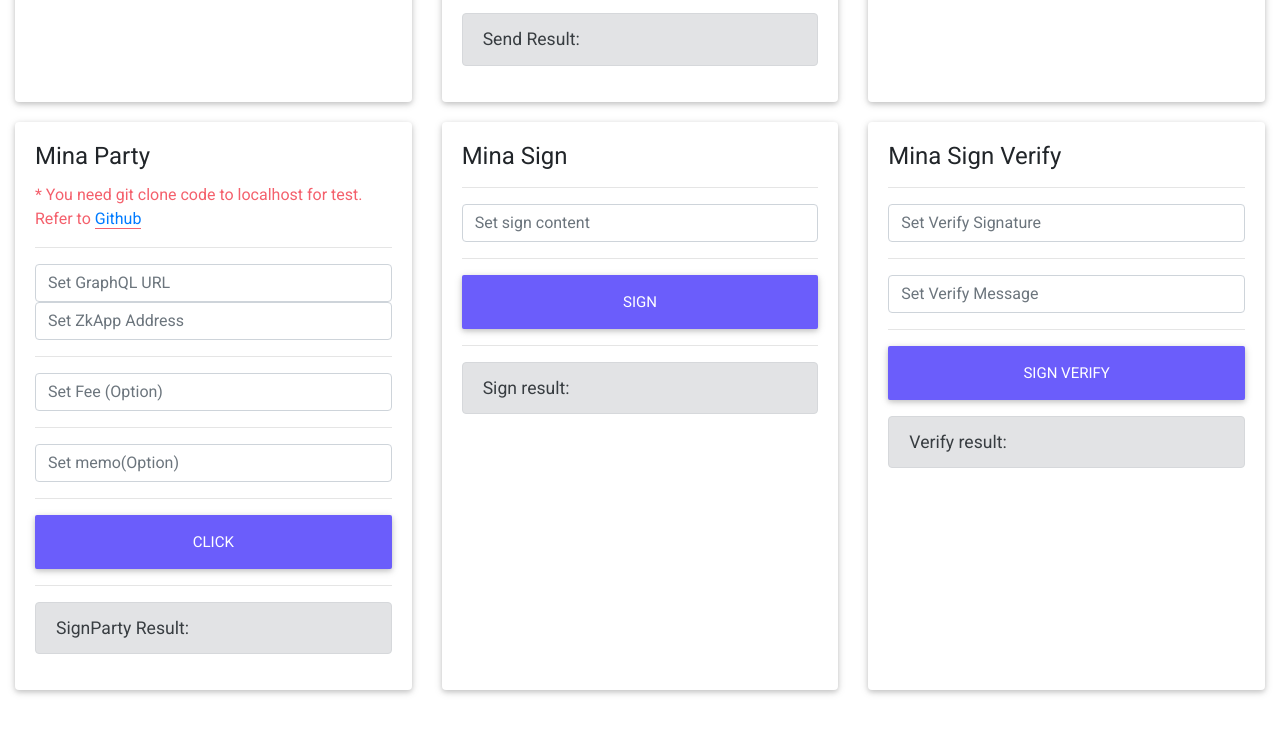
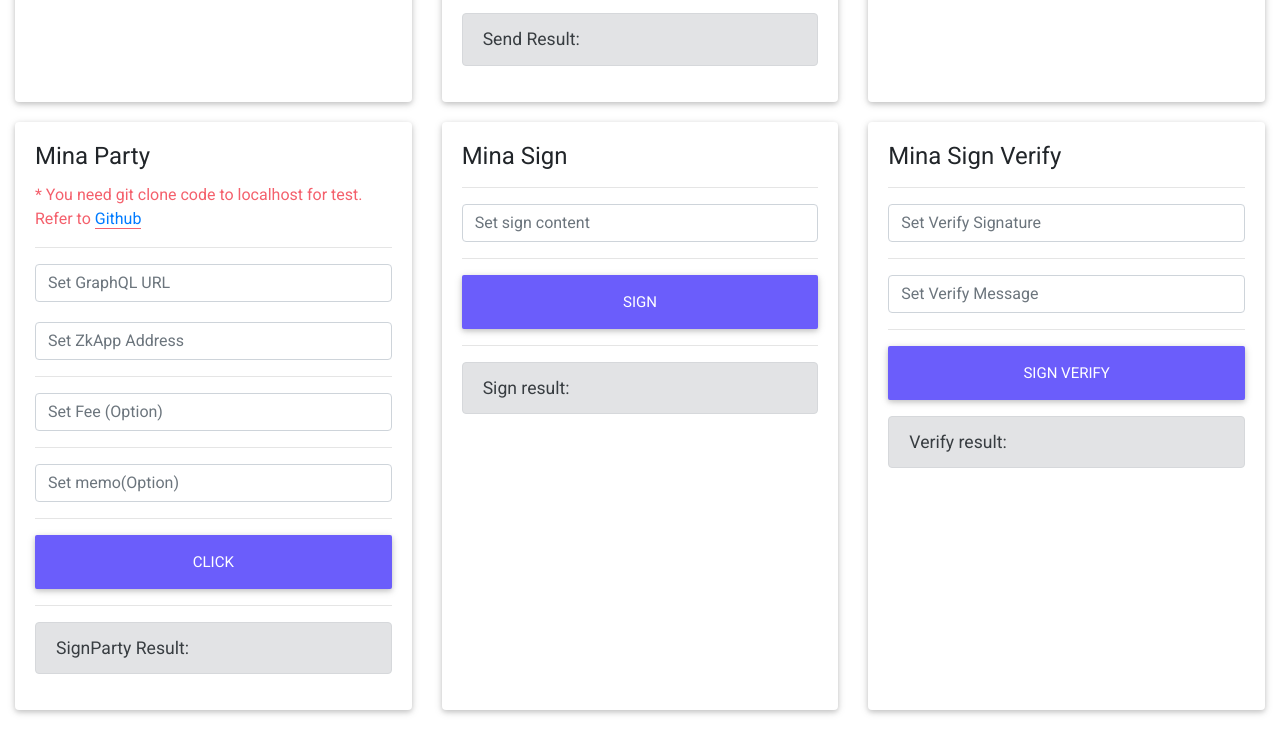
Before and after one commit to aurowallet/auro-test-dapp-berkeley, a website built with webpack: page src/index.html in a window 1280 px wide. Shown: the part 670-1420 px from the top of the page. Built offline with nearby package versions, Linux system fonts and the light colour scheme; what snarkyjs would draw is missing.

Commit message:
update ui

```diff
--- a/src/index.html
+++ b/src/index.html
@@ -136,7 +136,7 @@
 
               <hr />
               <input class="form-control" type="text" placeholder="Set GraphQL URL" id="gqlContent" />
-              <input class="form-control" type="text" placeholder="Set ZkApp Address" id="zkAppAddress" />
+              <input class="form-control" type="text" style="margin-top:20px" placeholder="Set ZkApp Address" id="zkAppAddress" />
               <hr />
               <div id="buildTip" hidden="true">
                 <span>building , please wait</span>
```
Also changed, not shown: dist/index.html.
